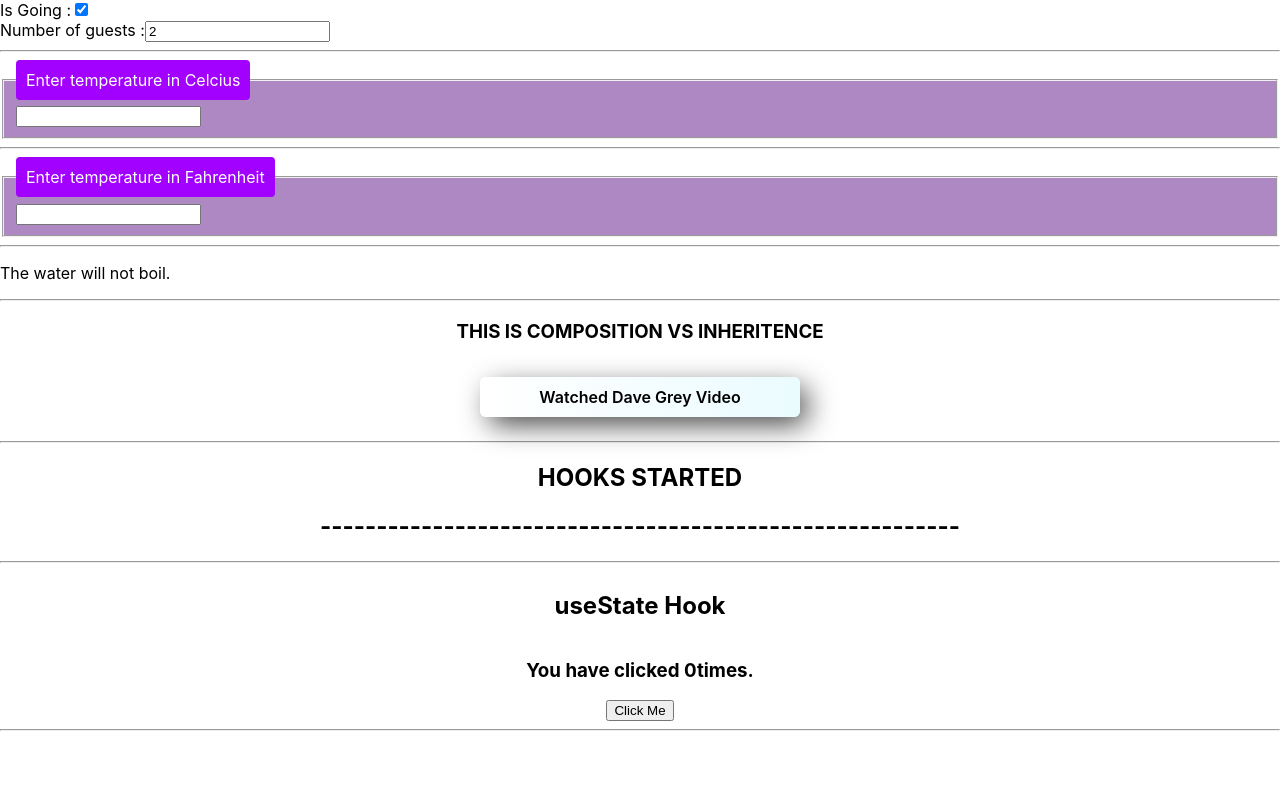
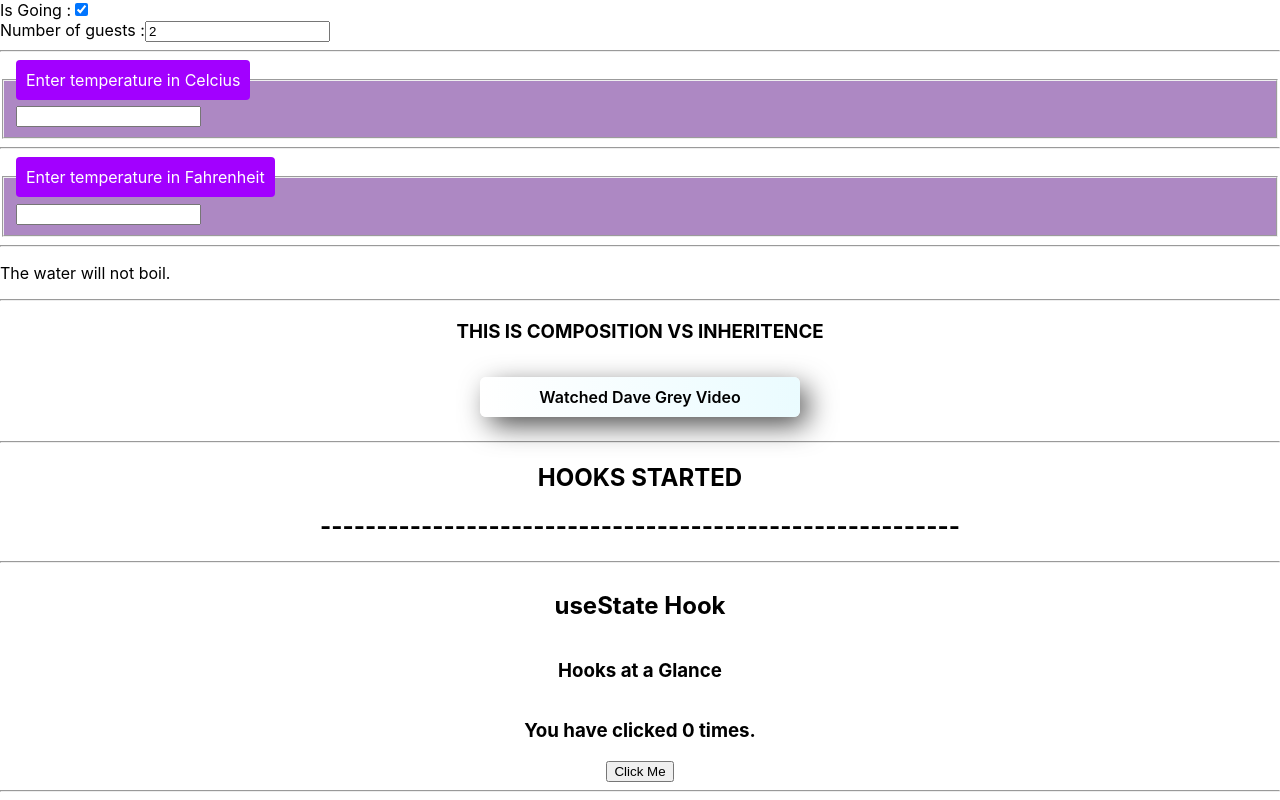
Before and after one commit to sobitp59/ReactJS-Docs, a React (Create React App) app: page / in a window 1280 px wide. Shown: the part 1337-2137 px from the top of the page. Before the commit the page ends 2076 px from the top, so only its background shows below. Built offline with nearby package versions, Linux system fonts and the light colour scheme.

Commit message:
Hooks at a Glance Completed

```diff
--- a/src/Hook1.jsx
+++ b/src/Hook1.jsx
@@ -1,5 +1,5 @@
 import React from "react";
-import {useState} from 'react';
+import {useState,useEffect} from 'react';
 
 function Hook1(){
 
@@ -7,12 +7,16 @@ function Hook1(){
     function handleCount(){
         return setCount(count + 1);
     }
+    useEffect(()=>{
+        document.title = `You have clicked ${count} times.`;
+    })
     return (
         <>
             <hr />
         <div className="hook1">
             <h2>useState Hook</h2>
-            <h3>You have clicked {count}times.</h3>
+            <h3>Hooks at a Glance</h3>
+            <h3>You have clicked {count} times.</h3>
             <button onClick={handleCount}>Click Me</button>
         </div>
         <hr />
@@ -21,3 +25,11 @@ function Hook1(){
 }
 
 export default Hook1;
+
+
+//Rules of HOOKS 🔥
+
+// Hooks are JavaScript functions, but they impose two additional rules:
+// Only call Hooks at the top level. Don’t call Hooks inside loops, conditions, or nested functions.
+// Only call Hooks from React function components. Don’t call Hooks from regular JavaScript functions.
+// (There is just one other valid place to call Hooks — your own custom Hooks.
```
